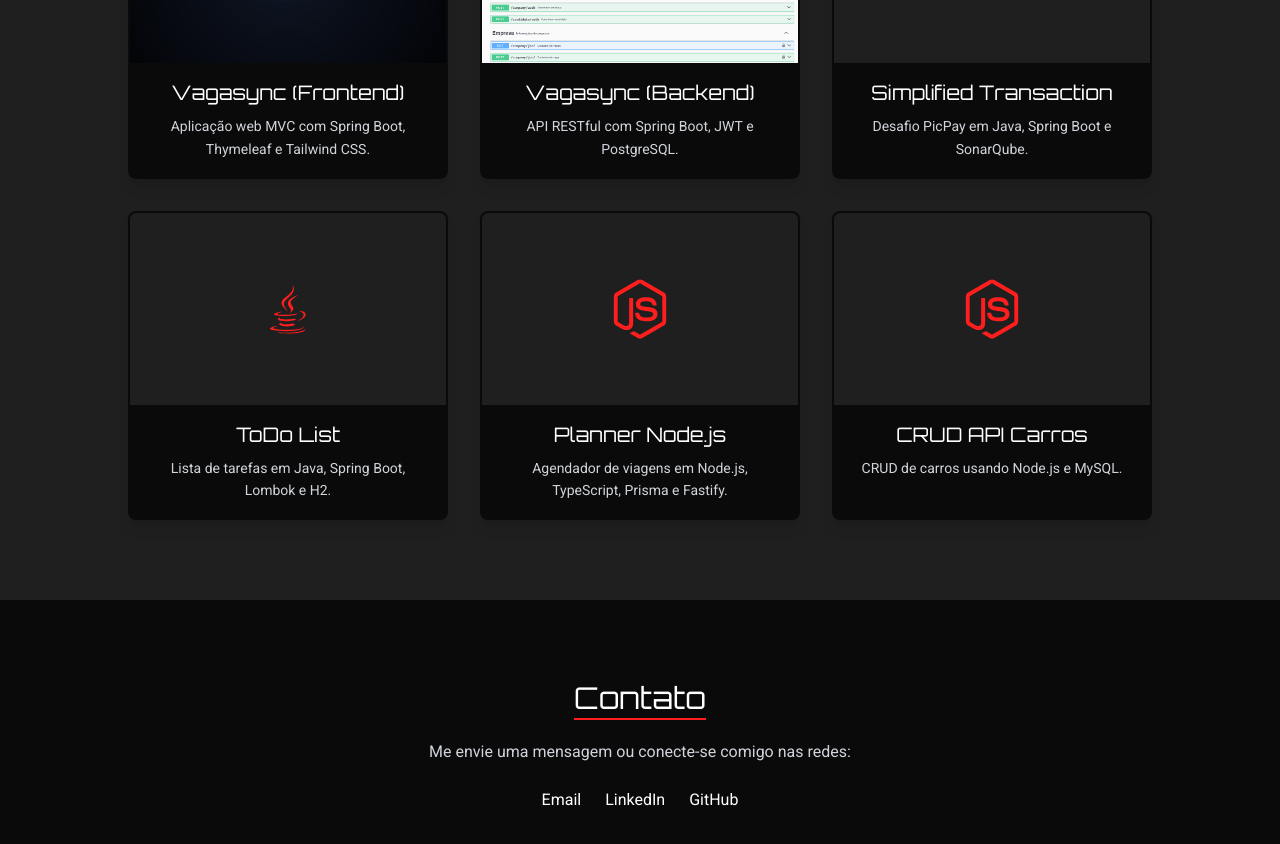
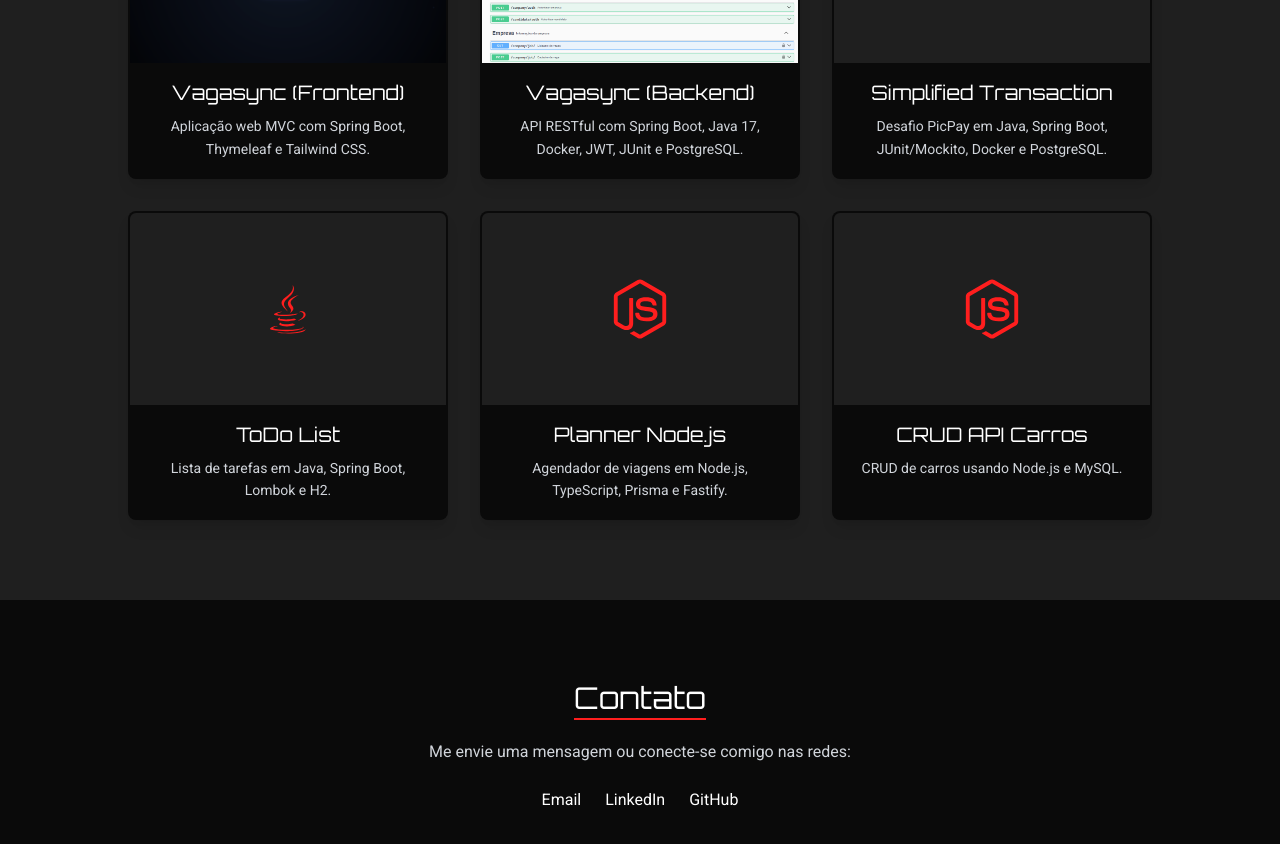
Before and after one commit to thales-sblue/thales-sblue.github.io, a React (Vite) app: page / in a window 1280 px wide. Shown: the part 1761-2605 px from the top of the page. Built offline with nearby package versions, Linux system fonts and the light colour scheme.

Commit message:
update projects

```diff
--- a/src/data/projects.js
+++ b/src/data/projects.js
@@ -15,14 +15,14 @@ export const projects = [
     {
         title: "Vagasync (Backend)",
         description:
-            "API RESTful com Spring Boot, JWT e PostgreSQL.",
+            "API RESTful com Spring Boot, Java 17, Docker, JWT, JUnit e PostgreSQL.",
         link: "https://github.com/thales-sblue/vagasync",
         image: vagasyncBack,
     },
     {
         title: "Simplified Transaction",
         description:
-            "Desafio PicPay em Java, Spring Boot e SonarQube.",
+            "Desafio PicPay em Java, Spring Boot, JUnit/Mockito, Docker e PostgreSQL.",
         link: "https://github.com/thales-sblue/simplified-transaction",
         Icon: DiJava,
     },
```
Also changed, not shown: 5 other files (tests, documents, lock files or other folders).
